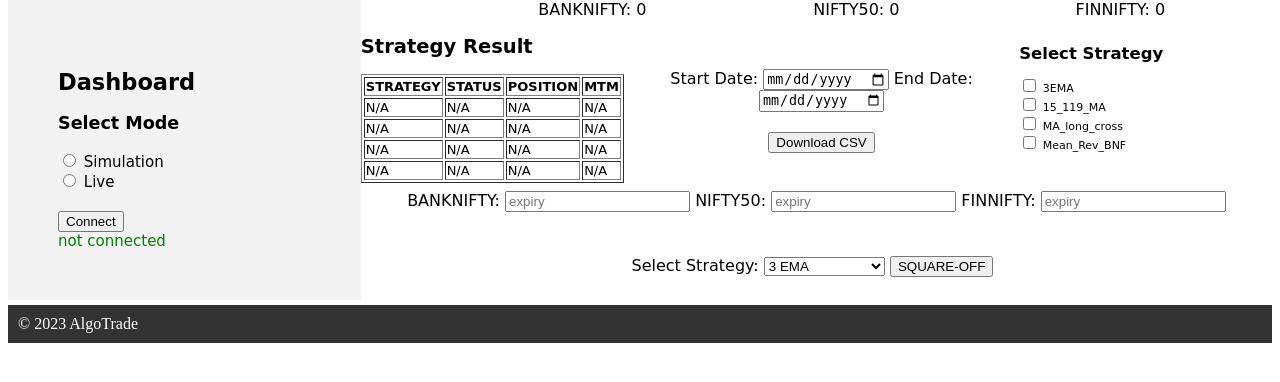
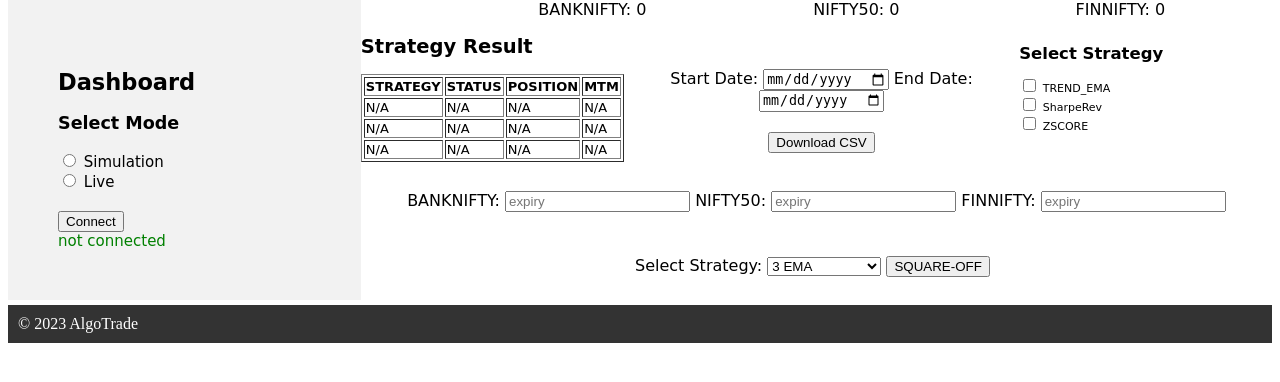
Before and after one commit to webclinic017/algo-FYERS-ZERODHA, a Flask app: page / in a window 1280 px wide. Shown: the part 105-487 px from the top of the page. Run offline with Flask 3, Linux system fonts and the light colour scheme; data that the repository does not hold is empty.

Commit message:
Update index.html

```diff
--- a/templates/index.html
+++ b/templates/index.html
@@ -130,38 +130,28 @@
             <th>MTM</th>
         </tr>
         <tr>
-            <td id="strategy_3EMA">N/A</td>
-            <td id="status_3EMA">N/A</td>
-            <td id="position_3EMA">N/A</td>
-            <td id="mtm_3EMA">N/A</td>
+            <td id="strategy_TREND_EMA">N/A</td>
+            <td id="status_TREND_EMA">N/A</td>
+            <td id="position_TREND_EMA">N/A</td>
+            <td id="mtm_TREND_EMA">N/A</td>
 
         </tr>
 
         <tr>
-            <td id="strategy_15_119_MA">N/A</td>
-            <td id="status_15_119_MA">N/A</td>
-            <td id="position_15_119_MA">N/A</td>
-            <td id="mtm_15_119_MA">N/A</td>
+            <td id="strategy_SharpeRev">N/A</td>
+            <td id="status_SharpeRev">N/A</td>
+            <td id="position_SharpeRev">N/A</td>
+            <td id="mtm_SharpeRev">N/A</td>
 
          </tr>
 
         <tr>
-            <td id="strategy_MA_long_cross">N/A</td>
-            <td id="status_MA_long_cross">N/A</td>
-            <td id="position_MA_long_cross">N/A</td>
-            <td id="mtm_MA_long_cross">N/A</td>
+            <td id="strategy_ZSCORE">N/A</td>
+            <td id="status_ZSCORE">N/A</td>
+            <td id="position_ZSCORE">N/A</td>
+            <td id="mtm_ZSCORE">N/A</td>
 
          </tr>
-
-        <tr>
-            <td id="strategy_Mean_Rev_BNF">N/A</td>
-            <td id="status_Mean_Rev_BNF">N/A</td>
-            <td id="position_Mean_Rev_BNF">N/A</td>
-            <td id="mtm_Mean_Rev_BNF">N/A</td>
-
-         </tr>
-
-
 
 
 
@@ -169,21 +159,16 @@
   </div>
   <div class="checkboxes">
     <h2>Select Strategy</h2>
-      <label for="3EMA">
-        <input type="checkbox" name="3EMA" value="3EMA" id="3EMA"> 3EMA
+      <label for="TREND_EMA">
+        <input type="checkbox" name="TREND_EMA" value="TREND_EMA" id="TREND_EMA"> TREND_EMA
       </label>
 
-      <label for="15_119_MA" >
-        <input type="checkbox" name="15_119_MA" value="15_119_MA" id="15_119_MA"> 15_119_MA
+      <label for="SharpeRev" >
+        <input type="checkbox" name="SharpeRev" value="SharpeRev" id="SharpeRev"> SharpeRev
       </label>
 
-      <label for=MA_long_cross>
-        <input type="checkbox" name="MA_long_cross" value="MA_long_cross" id="MA_long_cross"> MA_long_cross
-      </label>
-
-
-      <label for=Mean_Rev_BNF>
-        <input type="checkbox" name="Mean_Rev_BNF" value="Mean_Rev_BNF" id="Mean_Rev_BNF"> Mean_Rev_BNF
+      <label for=ZSCORE>
+        <input type="checkbox" name="ZSCORE" value="ZSCORE" id="ZSCORE"> ZSCORE
       </label>
 
 
@@ -223,10 +208,9 @@
     <form method="POST" action="/Square_off_Position">
         <label for=Square_off_strategy>Select Strategy:</label>
         <select name="Square_off_strategy" id="Square_off_strategy">
-            <option value="3EMA">3 EMA</option>
-            <option value="15_119_MA">15_119_MA</option>
-            <option value="MA_long_cross">MA_long_cross</option>
-            <option value="Mean_Rev_BNF">Mean_Rev_BNF</option>
+            <option value="TREND_EMA">3 EMA</option>
+            <option value="SharpeRev">15_119_MA</option>
+            <option value="ZSCORE">MA_long_cross</option>
         </select>
         <button type="submit">SQUARE-OFF</button>
     </form>
@@ -239,25 +223,20 @@
   <script>
     function fetchPosition() {
         $.get('/update_positions', function (data) {
-            $('#strategy_3EMA').text(data['3EMA'].STRATEGY_NAME);
-            $('#status_3EMA').text(data['3EMA'].STATUS);
-            $('#position_3EMA').text(data['3EMA'].POSITION);
-            $('#mtm_3EMA').text(data['3EMA'].MTM);
+            $('#strategy_TREND_EMA').text(data['TREND_EMA'].STRATEGY_NAME);
+            $('#status_TREND_EMA').text(data['TREND_EMA'].STATUS);
+            $('#position_TREND_EMA').text(data['TREND_EMA'].POSITION);
+            $('#mtm_TREND_EMA').text(data['TREND_EMA'].MTM);
 
-            $('#strategy_15_119_MA').text(data['15_119_MA'].STRATEGY_NAME);
-            $('#status_15_119_MA').text(data['15_119_MA'].STATUS);
-            $('#position_15_119_MA').text(data['15_119_MA'].POSITION);
-            $('#mtm_15_119_MA').text(data['15_119_MA'].MTM);
+            $('#strategy_SharpeRev').text(data['SharpeRev'].STRATEGY_NAME);
+            $('#status_SharpeRev').text(data['SharpeRev'].STATUS);
+            $('#position_SharpeRev').text(data['SharpeRev'].POSITION);
+            $('#mtm_SharpeRev').text(data['SharpeRev'].MTM);
 
-            $('#strategy_MA_long_cross').text(data['MA_long_cross'].STRATEGY_NAME);
-            $('#status_MA_long_cross').text(data['MA_long_cross'].STATUS);
-            $('#position_MA_long_cross').text(data['MA_long_cross'].POSITION);
-            $('#mtm_MA_long_cross').text(data['MA_long_cross'].MTM);
-
-            $('#strategy_Mean_Rev_BNF').text(data['Mean_Rev_BNF'].STRATEGY_NAME);
-            $('#status_Mean_Rev_BNF').text(data['Mean_Rev_BNF'].STATUS);
-            $('#position_Mean_Rev_BNF').text(data['Mean_Rev_BNF'].POSITION);
-            $('#mtm_Mean_Rev_BNF').text(data['Mean_Rev_BNF'].MTM);
+            $('#strategy_ZSCORE').text(data['ZSCORE'].STRATEGY_NAME);
+            $('#status_ZSCORE').text(data['ZSCORE'].STATUS);
+            $('#position_ZSCORE').text(data['ZSCORE'].POSITION);
+            $('#mtm_ZSCORE').text(data['ZSCORE'].MTM);
 
 
         });
@@ -307,11 +286,9 @@
         connectionStatus.textContent = 'Connecting...'; // Display a message while connecting
 
 <!--    strategy selector-->
-        const is3EMASelected = document.querySelector('input[name="3EMA"]').checked;
-        const is15_119_MASelected = document.querySelector('input[name="15_119_MA"]').checked;
-        const isMA_long_crossSelected = document.querySelector('input[name="MA_long_cross"]').checked;
-        const isMA_long_Mean_Rev_BNFSelected = document.querySelector('input[name="Mean_Rev_BNF"]').checked;
-
+        const isTREND_EMASelected = document.querySelector('input[name="TREND_EMA"]').checked;
+        const isSharpRevSelected = document.querySelector('input[name="SharpeRev"]').checked;
+        const isZSCORESelected = document.querySelector('input[name="ZSCORE"]').checked;
 
 <!--    expiry-->
         const BANK_NIFTY_EXP = document.querySelector('input[name="BankNifty_expiry"]').value;
@@ -320,12 +297,9 @@
 
         // Create the selected strategy and expiry objects
         const STRATEGY_SELECTED = {
-            '3EMA': is3EMASelected,
-            '15_119_MA': is15_119_MASelected,
-            'MA_long_cross':isMA_long_crossSelected,
-            'Mean_Rev_BNF':isMA_long_Mean_Rev_BNFSelected,
-
-
+            'TREND_EMA': isTREND_EMASelected,
+            'SharpeRev': isSharpRevSelected,
+            'ZSCORE':isZSCORESelected,
 
         };
 
```
